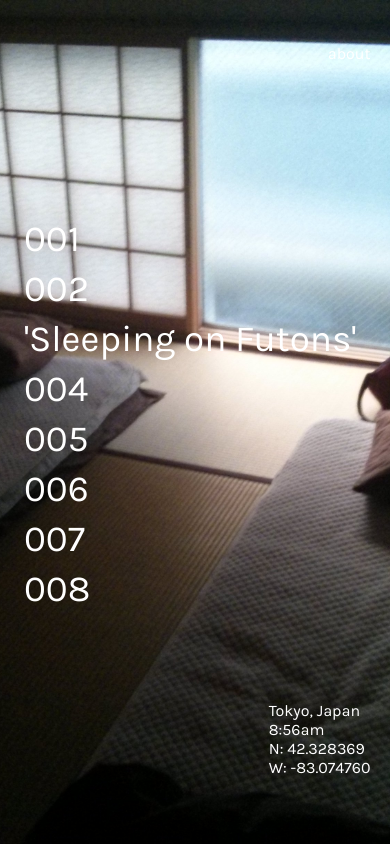
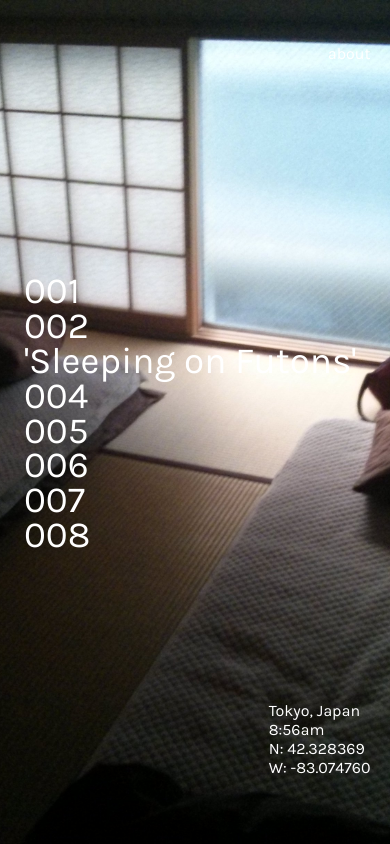
Before and after one commit to philchapdelaine/Photographs, a Gatsby site: page / in a window 390 px wide. Built offline with nearby package versions, Linux system fonts and the light colour scheme; Gatsby itself is replaced by a stand-in of ours.

Commit message:
maybe this works

```diff
--- a/src/components/content.css
+++ b/src/components/content.css
@@ -61,6 +61,6 @@
     }
 
     .collection_nav_item {
-        line-height: 0.9cm;
+        line-height: 0.5cm;
     }
   }
```
